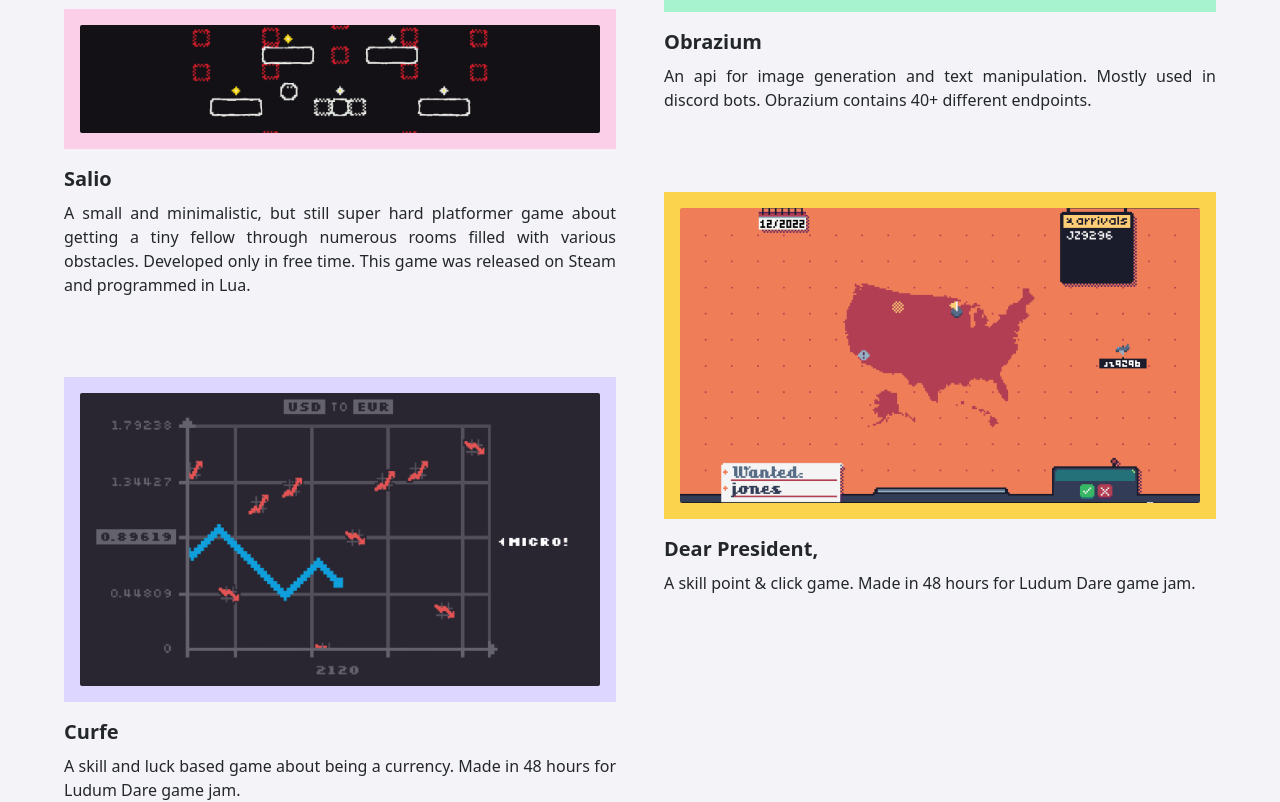
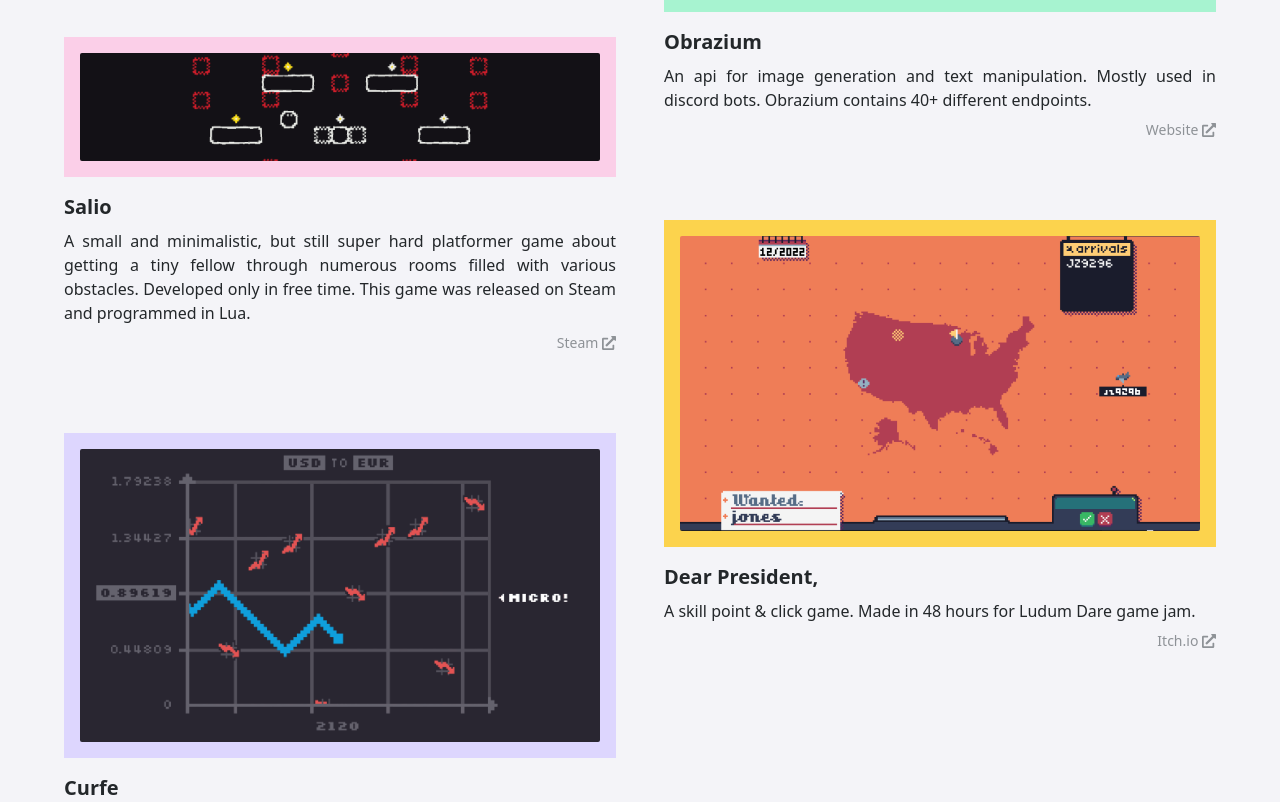
Before and after one commit to badosz0/badosz.com, a Next.js app: page / in a window 1280 px wide. Shown: the part 1220-2022 px from the top of the page. Built offline with nearby package versions, Linux system fonts and the light colour scheme.

Commit message:
project links

```diff
--- a/src/components/Home/Project.tsx
+++ b/src/components/Home/Project.tsx
@@ -1,13 +1,17 @@
+import Link from "next/link";
 import { ReactNode } from "react";
+import { FontAwesomeIcon } from "@fortawesome/react-fontawesome";
+import { faExternalLinkAlt } from "@fortawesome/free-solid-svg-icons";
 
 interface Props {
 	name: string;
 	children: ReactNode;
 	image: string;
 	color: string;
+	links?: [string, string][];
 }
 
-export function Project({ name, image, color, children }: Props) {
+export function Project({ name, image, color, children, links }: Props) {
 	return (
 		<div className="flex flex-col space-y-4">
 			<div className={`p-4 ${color}`}>
@@ -16,6 +20,24 @@ export function Project({ name, image, color, children }: Props) {
 			<div className="flex flex-col space-y-2">
 				<div className="text-xl font-semibold">{name}</div>
 				<div className="text-justify">{children}</div>
+				<div className="flex justify-end">
+					{links?.map((link) => (
+						<span className="text-grayed text-sm">
+							{link[1] == "#" ? (
+								link[0]
+							) : (
+								<Link href={link[1]}>
+									<a target={link[1] == "#" ? "" : "_blank"}>
+										{link[0]}{" "}
+										<FontAwesomeIcon
+											icon={faExternalLinkAlt}
+										/>
+									</a>
+								</Link>
+							)}
+						</span>
+					))}
+				</div>
 			</div>
 		</div>
 	);
--- a/src/components/Home/sections/Projects.tsx
+++ b/src/components/Home/sections/Projects.tsx
@@ -11,6 +11,7 @@ export function Projects() {
 						color="bg-blue-200"
 						name="MilkScript"
 						image={"/images/projects/milkscript/screenshot.png"}
+						links={[["Coming Soon", "#"]]}
 					>
 						A dynamic programming language that compiles into Lua.
 						It provides things that are not normally possible in Lua
@@ -24,6 +25,12 @@ export function Projects() {
 						color="bg-pink-200"
 						name="Salio"
 						image={"/images/projects/salio/screenshot.png"}
+						links={[
+							[
+								"Steam",
+								"https://store.steampowered.com/app/875810/Salio/",
+							],
+						]}
 					>
 						A small and minimalistic, but still super hard
 						platformer game about getting a tiny fellow through
@@ -35,6 +42,7 @@ export function Projects() {
 						color="bg-purple-200"
 						name="Curfe"
 						image={"/images/projects/curfe/screenshot.png"}
+						links={[["Itch.io", "https://badosz.itch.io/curfe"]]}
 					>
 						A skill and luck based game about being a currency. Made
 						in 48 hours for Ludum Dare game jam.
@@ -45,6 +53,7 @@ export function Projects() {
 						color="bg-green-200"
 						name="Obrazium"
 						image={"/images/projects/obrazium/dashboard.png"}
+						links={[["Website", "https://obrazium.com"]]}
 					>
 						An api for image generation and text manipulation.
 						Mostly used in discord bots. Obrazium contains 40+
@@ -54,6 +63,12 @@ export function Projects() {
 						color="bg-yellow-300"
 						name="Dear President,"
 						image={"/images/projects/dear-president/screenshot.png"}
+						links={[
+							[
+								"Itch.io",
+								"https://badosz.itch.io/dear-president",
+							],
+						]}
 					>
 						A skill point & click game. Made in 48 hours for Ludum
 						Dare game jam.
```
